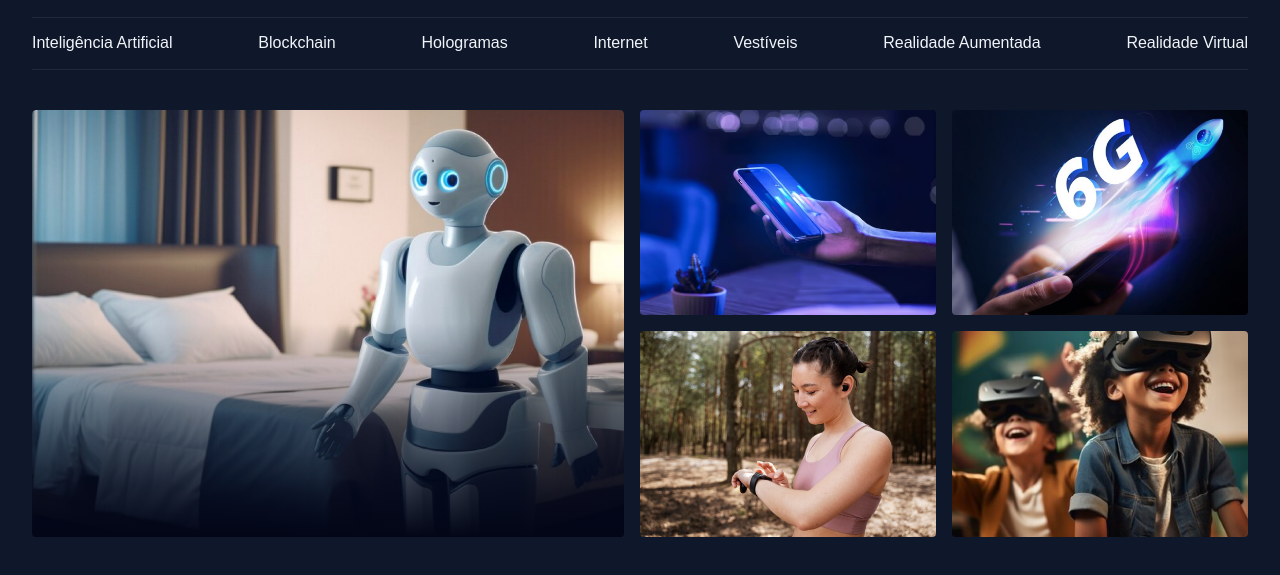
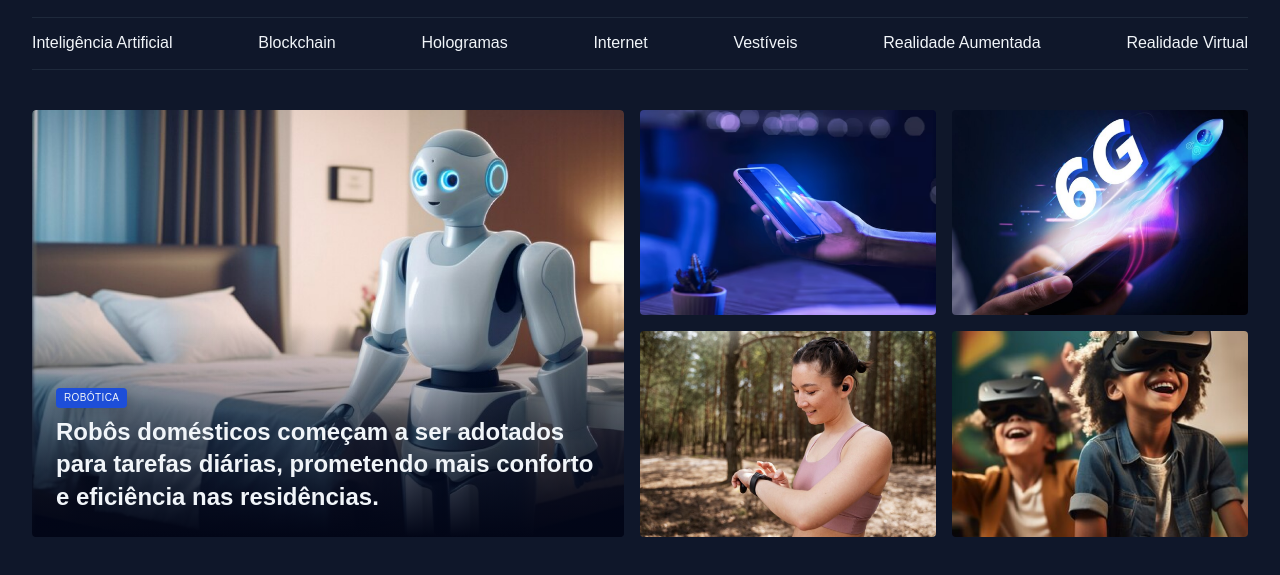
Before and after one commit to gustavonbispo/portal-de-noticias, a plain HTML site: page index.html in a window 1280 px wide. Shown: the part 45-620 px from the top of the page. Drawn offline with Linux system fonts and the light colour scheme.

Commit message:
Ajustando o conteúdo do card

```diff
--- a/index.html
+++ b/index.html
@@ -47,9 +47,14 @@
 
   <main class="grid container">
     <section id="featured" class="grid grid-flow-col gap-16">
-      <div class="card">
+      <figure class="card">
         <img src="assets/images/Image 01.png" alt="">
-      </div>
+
+        <figcaption>
+          <span class="content-tag">Robótica</span>
+          <h2 class="text-2xl">Robôs domésticos começam a ser adotados para tarefas diárias, prometendo mais conforto e eficiência nas residências.</h2>
+        </figcaption>
+      </figure>
 
       <div class="grid grid-cols-2 gap-16">
         <img src="assets/images/Image 02.png" alt="">
--- a/styles/global.css
+++ b/styles/global.css
@@ -65,3 +65,15 @@ img {
 main {
   margin-top: 40px;
 }
+
+.content-tag {
+  display: inline-block;
+  background-color: var(--brand-color-dark);
+  padding: 4px 8px;
+  border-radius: 4px;
+  font: 500 10px/1.2 var(--font-family);
+  text-transform: uppercase;
+  letter-spacing: 0.04em;
+  color: var(--text-color-primary);
+  box-shadow: 0px 4px 16px rgba(2, 6, 24, 0.252);
+}
--- a/styles/sections.css
+++ b/styles/sections.css
@@ -21,5 +21,16 @@
         #020617 100%
       );
     }
+
+    figcaption {
+      position: absolute;
+      bottom: 0;
+
+      padding: 24px;
+
+      h2 {
+        margin-top: 8px;
+      }
+    }
   }
 }
--- a/styles/utility.css
+++ b/styles/utility.css
@@ -14,3 +14,19 @@
 .gap-16 {
   gap: 16px;
 }
+
+.text-2xl {
+  font: var(--h1);
+}
+
+.text-xl {
+  font: var(--h2);
+}
+
+.text-lg {
+  font: var(--h3);
+}
+
+.text-sm {
+  font: var(--h3);
+}
```
